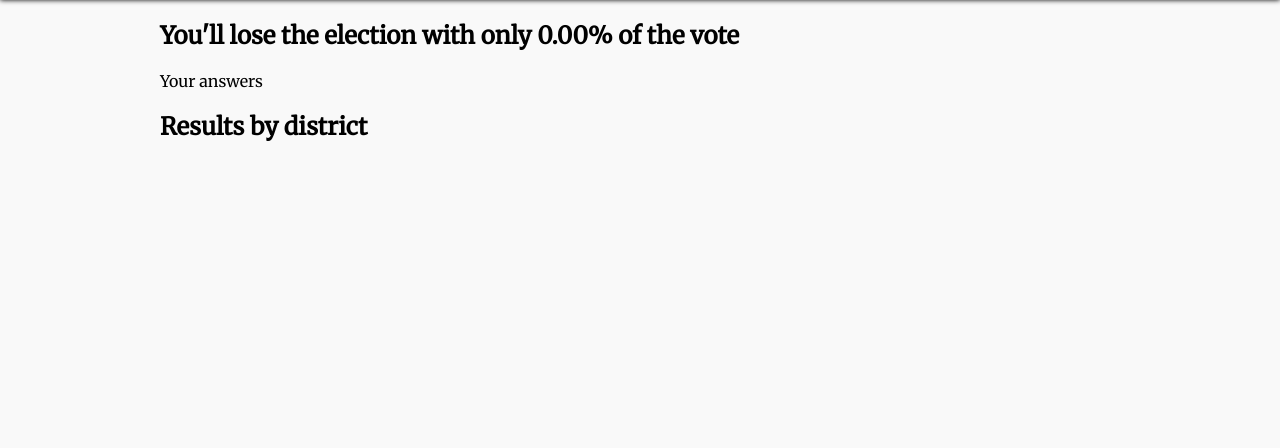
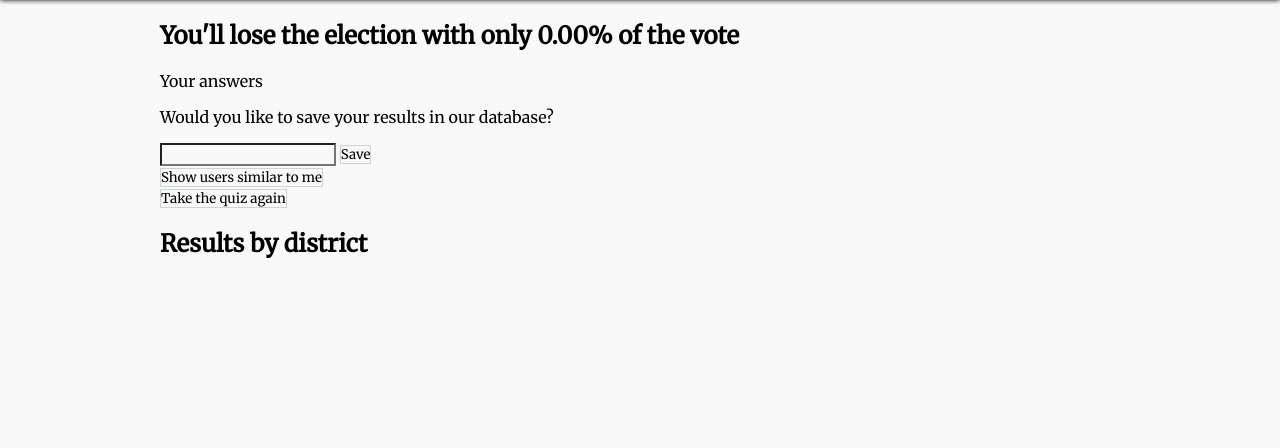
Before and after one commit to battywombat/Elections, a Flask app: template templates/results.html in a window 1280 px wide. Shown: the part 208-656 px from the top of the page. Run offline with Flask 2, Linux system fonts and the light colour scheme; the template is opened without the code that fills it, so the values that code supplies are empty; some libraries are stand-ins or nearby versions.

Commit message:
Mostly feature complete

```diff
--- a/application.py
+++ b/application.py
@@ -2,7 +2,7 @@ import os
 import sqlite3
 import datetime
 
-from flask import Flask, request, render_template, g, session
+from flask import Flask, request, render_template, g, session, redirect
 
 from create_database import create_database
 
@@ -80,8 +80,8 @@ DISTRICT_DIFFERENCE_QUERY = '''SELECT b.bill_id FROM bills b WHERE
                                             AND t.district=?)
                         AND v1.vote!=v2.vote))
                     AND b.bill_id IN(SELECT bill_id FROM bill_on)'''
-INSERT_USER_QUERY = '''INSERT INTO people VALUES(1, "USER")'''
-INSERT_USER_TERM_QUERY = '''INSERT INTO term(sponsor_id, district) VALUES(1,"USER")'''
+INSERT_PEOPLE_QUERY = '''INSERT INTO people VALUES(1, "USER")'''
+INSERT_PEOPLE_TERM_QUERY = '''INSERT INTO term(sponsor_id, district) VALUES(1,"USER")'''
 INSERT_VOTES_QUERY = '''INSERT INTO votes VALUES(?,?,?)'''
 DELETE_VOTES_QUERY = '''DELETE FROM votes WHERE sponsor_id=?'''
 DELETE_USER_QUERY = '''DELETE FROM people WHERE sponsor_id=?'''
@@ -129,6 +129,11 @@ REPS_QUERY = '''SELECT p.sponsor_name, t.party, t.start, t.end FROM term t
 DISTRICT_INFO_QUERY = '''SELECT * FROM districts WHERE district_id=?'''
 QUESTION_QUERY = '''SELECT question_text FROM bill_on WHERE bill_id=?'''
 QUESTION_TEXT_QUERY = '''SELECT question_text FROM bill_on WHERE id=?'''
+INSERT_USER_QUERY = '''INSERT INTO users(name) VALUES(?)'''
+INSERT_USER_VOTES_QUERY = '''INSERT INTO user_votes VALUES(?,?,?)'''
+USERS_QUERY = '''SELECT * FROM users'''
+USER_VOTES_QUERY = '''SELECT question_id, question_vote FROM user_votes WHERE user_id=?'''
+USER_NAME_QUERY = '''SELECT name FROM users WHERE id=?'''
 
 def generate_results(question_answers):
     db = get_db()
@@ -223,8 +228,8 @@ def to_win():
     db = get_db()
     district = request.form['district']
     question_answers = session['answers']
-    db.execute(INSERT_USER_QUERY)
-    db.execute(INSERT_USER_TERM_QUERY)
+    db.execute(INSERT_PEOPLE_QUERY)
+    db.execute(INSERT_PEOPLE_TERM_QUERY)
     for question, answer in question_answers.items():
         bill, = db.execute(BILL_ID_QUERY, (question,)).fetchone()
         rollcurs = db.execute(ROLLCALL_QUERY, (bill,))
@@ -232,10 +237,12 @@ def to_win():
             continue
         for rollcall, _ in rollcurs:
             db.execute(INSERT_VOTES_QUERY, (rollcall, 1, answer))
+    db.commit()
     bills = db.execute(DISTRICT_DIFFERENCE_QUERY, ("USER", district))
     db.execute(DELETE_TERM_QUERY, (1,))
     db.execute(DELETE_VOTES_QUERY, (1,))
     db.execute(DELETE_USER_QUERY, (1,))
+    db.commit()
     result = []
     for bill, in bills:
         question, = db.execute(SELECT_BILLS, (bill,)).fetchone()
@@ -318,6 +325,58 @@ def get_district(districtid):
     sorted_reps = sorted(reps, key=lambda x: datetime.datetime.strptime(x[3], "%Y-%m-%d"))
     return render_template("district.html", district_info=district_info, reps=sorted_reps)
 
+@application.route("/users/<userid>")
+def get_user(userid):
+    db = get_db()
+    name, = db.execute(USER_NAME_QUERY, (userid,)).fetchone()
+    votes = db.execute(USER_VOTES_QUERY, (userid,))
+    answers = []
+    for question_id, vote in votes:
+        question_text, = db.execute(QUESTION_TEXT_QUERY, (question_id,)).fetchone()
+        answers.append((question_text, vote))
+    return render_template('user.html', name=name, answers=answers)
+
+@application.route("/adduservote", methods=["POST"])
+def add_user_vote():
+    if 'name' not in request.form:
+        return "Couldn't add your results without a name"
+    name = request.form['name']
+    db = get_db()
+    curs = db.execute(INSERT_USER_QUERY, (name,))
+    user_id = curs.lastrowid
+    for question, answer in session['answers'].items():
+        curs = db.execute(INSERT_USER_VOTES_QUERY, (user_id, question, answer))
+    db.commit()
+    return redirect('/users/{}'.format(user_id))
+
+def user_similar_count(user, answers):
+    db = get_db()
+    votes = db.execute(USER_VOTES_QUERY, (user,))
+    return len([question for question, answer in votes if answers[str(question)] == answer])
+
+@application.route("/similarusers", methods=['GET'])
+def similar_users():
+    if 'answers' not in session:
+        return "No active session at this time"
+    db = get_db()
+    answers = session['answers']
+    users = db.execute(USERS_QUERY)
+    rankings = []
+    for user_id, user_name in users:
+        rankings.append((user_name, user_id, user_similar_count(user_id, answers)))
+    rankings.sort(key=lambda x: x[2], reverse=True)
+    return render_template('rankings.html', rankings=rankings)
+
+@application.route("/reset", methods=["GET"])
+def reset():
+    if 'answers' in session:
+        del session['answers']
+    if 'district_results' in session:
+        del session['district_results']
+    if 'totals' in session:
+        del session['totals']
+    return redirect('/')
+
 @application.teardown_appcontext
 def close_db(error):
     if hasattr(g, 'db'):
@@ -346,7 +405,6 @@ def question_filter(question_id):
 
 @application.template_filter("answer")
 def answer_filter(answer):
-    print(answer)
     return "Yes" if answer == 1 else "No"
 
 @application.context_processor
--- a/schema.sql
+++ b/schema.sql
@@ -80,3 +80,18 @@ CREATE TABLE bill_on (
     FOREIGN KEY(issue_id) REFERENCES issues(issue_id),
     FOREIGN KEY(bill_id) REFERENCES bills(bill_id)
 );
+
+DROP TABLE IF EXISTS users;
+CREATE TABLE users (
+    id INTEGER PRIMARY KEY AUTOINCREMENT,
+    name TEXT
+);
+
+DROP TABLE IF EXISTS user_votes;
+CREATE TABLE user_votes (
+    user_id INTEGER,
+    question_id INTEGER,
+    question_vote INTEGER,
+    FOREIGN KEY(user_id) REFERENCES users(id),
+    FOREIGN KEY(question_id) REFERENCES bill_on(id)
+);
--- a/templates/results.html
+++ b/templates/results.html
@@ -16,6 +16,17 @@
                 {{ question|question }}: {{ answer|answer }}
         {% endfor %}
     </ol>
+    <p>Would you like to save your results in our database?</p>
+    <form action="/adduservote" method="POST">
+        <input name="name" type="text" value="" />
+        <input class="result-submit" type="submit" value="Save" />
+    </form>
+    <form action="/similarusers" method="GET">
+        <input class="result-submit" type="submit" value="Show users similar to me" />
+    </form>
+    <form action="/reset" method="GET">
+        <input class="result-submit" type="submit" value="Take the quiz again" />
+    </form>
     <h2>Results by district</h2>
     {% for district, total in district_results %}
     <div class="district-result">
```
Also changed, not shown: templates/rankings.html (added, +9 -0 lines), templates/user.html (added, +11 -0 lines).
